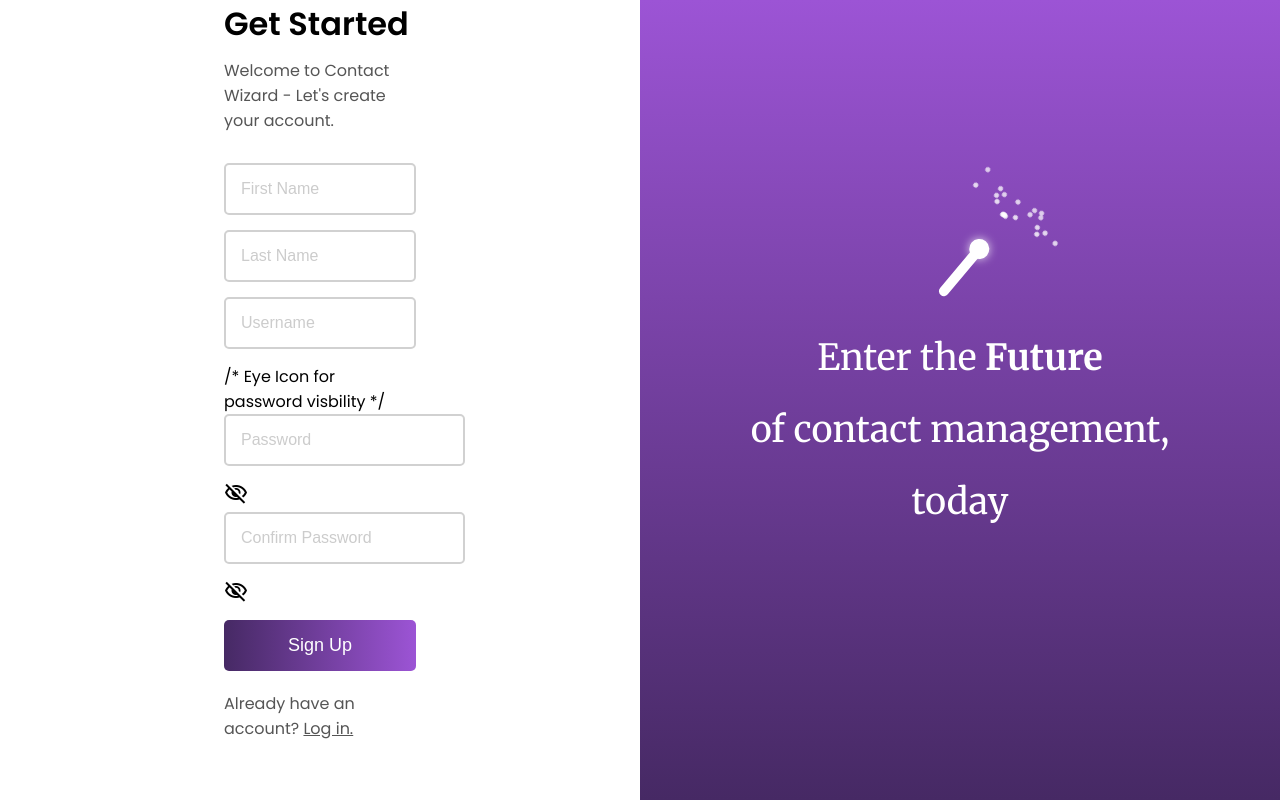
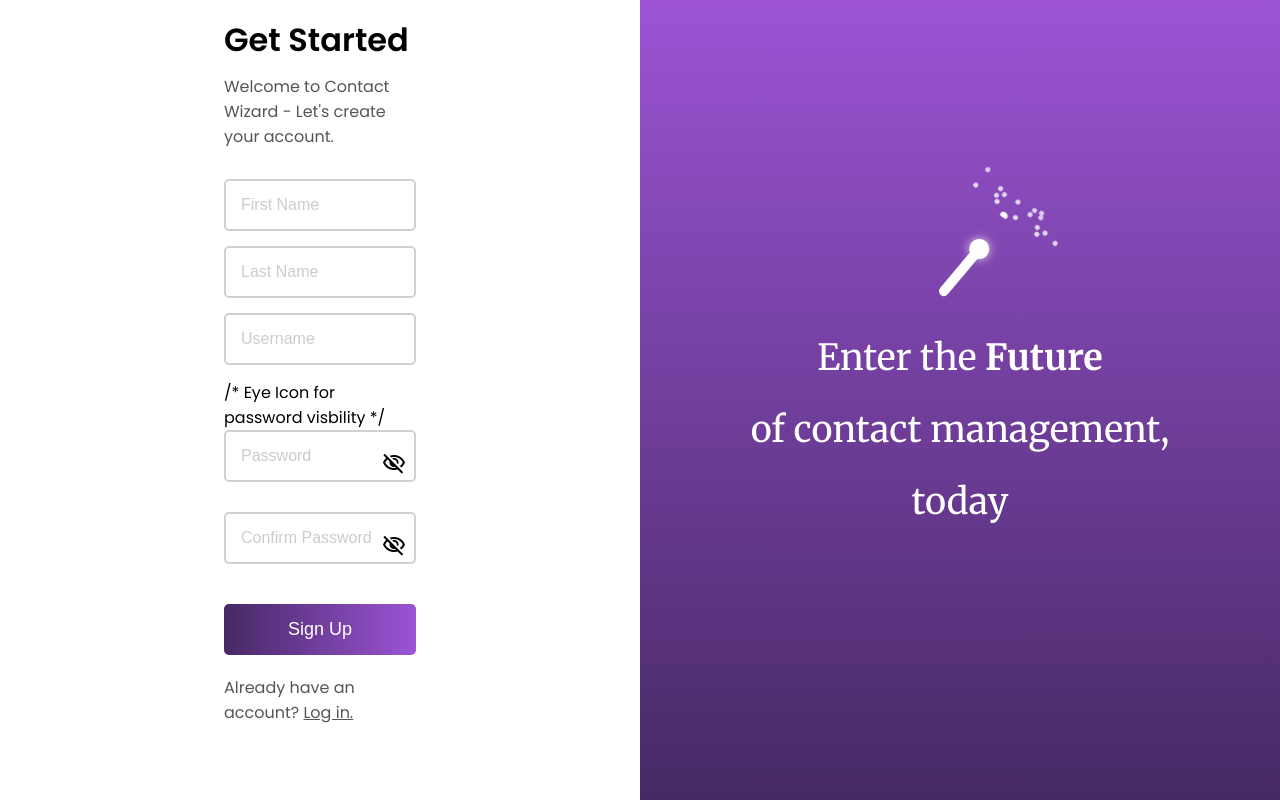
Before and after one commit to lurrah/cop3441_ContactBook, a PHP site: page / in a window 1280 px wide. Run offline with PHP 8.4, Linux system fonts and the light colour scheme.

Commit message:
Added Eye Icon for password visibility auth.css

```diff
--- a/css/auth.css
+++ b/css/auth.css
@@ -775,6 +775,26 @@ body {
         transform: translateY(-400px);
     }
 }
+/* Eye Icon for password Visibility */
+.pass {
+    position: relative;
+    margin-bottom: 15px;
+}
+
+.pass input {
+    width: 100%;
+    padding-right: 40px; /* Space for the icon */
+}
+
+.pass .material-symbols-outlined {
+    position: absolute;
+    right: 10px;
+    top: 50%;
+    transform: translateY(-50%);
+    cursor: pointer;
+    pointer-events: all; /* Make sure the icon is clickable */
+}
+
 
 /* Password Requirements styling */
 #requirementsMessage {
```
